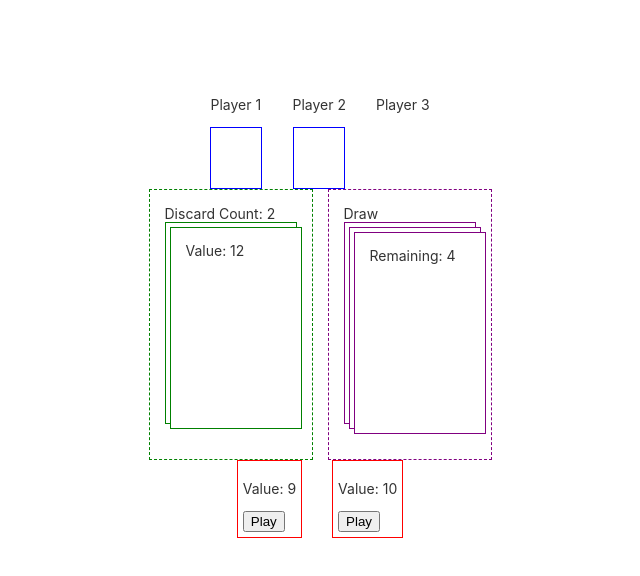
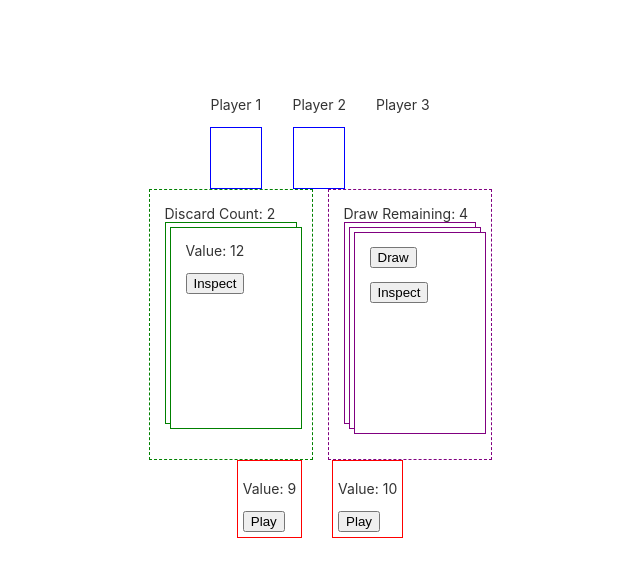
Before and after one commit to zerotwooneone/CardGame, an Angular app in the folder Source/cardgame-client/: page / in a window 1280 px wide. Shown: the top 576 px of the page, without its empty margins (320-960 px from the left). Built offline with nearby package versions, Linux system fonts and the light colour scheme.

Commit message:
add some buttons to game board

```diff
--- a/Source/cardgame-client/src/app/gameBoard/game-board/game-board.component.html
+++ b/Source/cardgame-client/src/app/gameBoard/game-board/game-board.component.html
@@ -14,36 +14,60 @@
                     [hidden]="!showDiscard1()">
                     <div *ngIf="showDiscard1Contents()">
                         <p>Value: {{discardTop?.Value}}</p>
+                        <p>
+                            <input type="button" value="Inspect" />
+                        </p>
                     </div>
                 </div>
                 <div class="card card2" [hidden]="!showDiscard2()">
                     <div *ngIf="showDiscard2Contents()">
                         <p>Value: {{discardTop?.Value}}</p>
+                        <p>
+                            <input type="button" value="Inspect" />
+                        </p>
                     </div>
                 </div>
                 <div class="card card3" [hidden]="!showDiscard3()">
                     <div *ngIf="showDiscard3Contents()">
                         <p>Value: {{discardTop?.Value}}</p>
+                        <p>
+                            <input type="button" value="Inspect" />
+                        </p>
                     </div>
                 </div>
             </div>
         </div>
         <div class="draw">
-            Draw
+            Draw <span> Remaining: {{drawCount}}</span>
             <div class="cards">
                 <div class="card card1" [hidden]="!showDraw1()">
                     <div *ngIf="showDraw1Contents()">
-                        <p>Remaining: {{drawCount}}</p>
+                        <p>
+                            <input type="button" value="Draw" />
+                        </p>
+                        <p>
+                            <input type="button" value="Inspect" />
+                        </p>
                     </div>
                 </div>
                 <div class="card card2" [hidden]="!showDraw2()">
                     <div *ngIf="showDraw2Contents()">
-                        <p>Remaining: {{drawCount}}</p>
+                        <p>
+                            <input type="button" value="Draw" />
+                        </p>
+                        <p>
+                            <input type="button" value="Inspect" />
+                        </p>
                     </div>
                 </div>
                 <div class="card card3" [hidden]="!showDraw3()">
                     <div *ngIf="showDraw3Contents()">
-                        <p>Remaining: {{drawCount}}</p>
+                        <p>
+                            <input type="button" value="Draw" />
+                        </p>
+                        <p>
+                            <input type="button" value="Inspect" />
+                        </p>
                     </div>
                 </div>
             </div>
```
